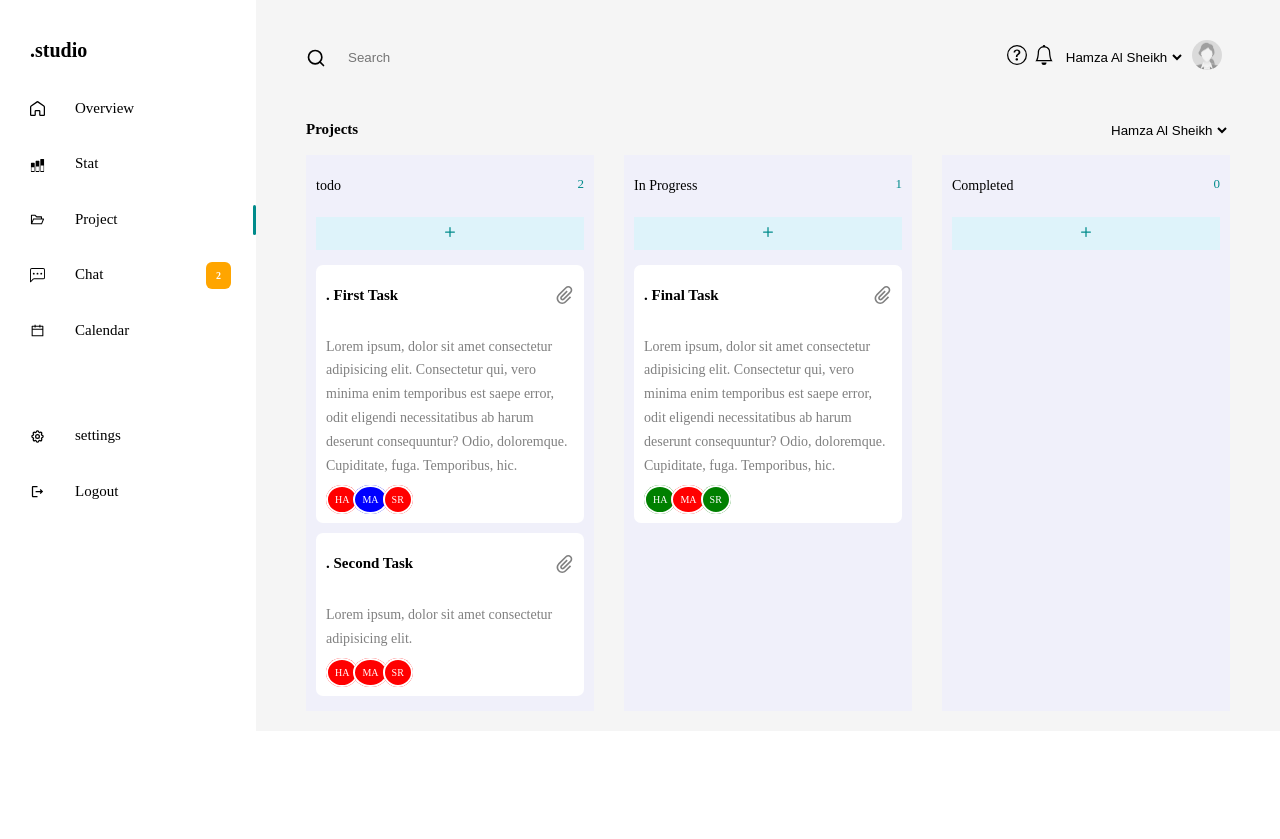
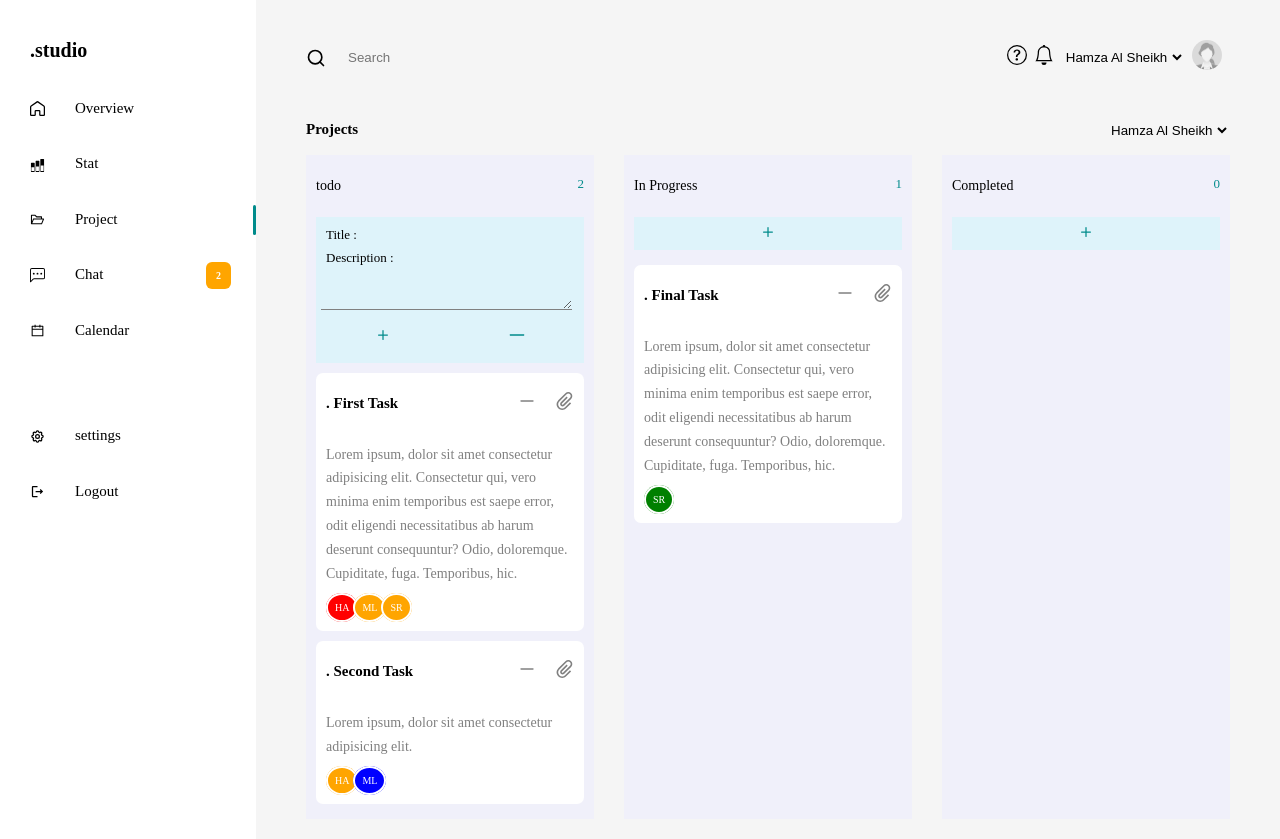
Before and after one commit to Hamza405/Todo-React, a React (Create React App) app: page / in a window 1280 px wide. Both pictures are taken after a click on the button 450 px from the left and 233 px from the top of the page. Before the commit the page ends 800 px from the top, so only its background shows below. Built offline with nearby package versions, Linux system fonts and the light colour scheme.

Commit message:
Implement add and delete todo

```diff
--- a/src/components/Projects/Todo.jsx
+++ b/src/components/Projects/Todo.jsx
@@ -24,6 +24,24 @@ const getDraggedDom = (draggableId) => {
 
 const Todo = () => {
   const [placeholderProps, setPlaceholderProps] = useState({});
+
+  const [todoList, setTodoList] = useState(DUMMY_DATA_TODO);
+  const addTodoHandler = (todo) => {
+    setTodoList((prev) => [...prev, todo]);
+  };
+  const removeTodoHandler = (todoId) => {
+    setTodoList((prev) => prev.filter((i) => i.id !== todoId));
+  };
+
+  const [inProgressList, setInProgressList] = useState(DUMMY_DATA_INPROGRESS);
+  const addInProgressList = (todo) => {
+    setInProgressList((prev) => [...prev, todo]);
+  };
+
+  const [completedList, setCompletedList] = useState(DUMMY_DATA_COMPLETED);
+  const addCompletedList = (todo) => {
+    setCompletedList((prev) => [...prev, todo]);
+  };
 
   const handleDragStart = (event) => {
     const draggedDOM = getDraggedDom(event.draggableId);
@@ -116,11 +134,11 @@ const Todo = () => {
       >
         <TodoContainer>
           <Title title="todo" count={DUMMY_DATA_TODO.length} />
-          <AddButton />
+          <AddButton onAdd={addTodoHandler} />
           <Droppable droppableId="todo" key="todo" type="MAIN">
             {(provider, snapshot) => (
               <div {...provider.droppableProps} ref={provider.innerRef}>
-                {DUMMY_DATA_TODO.map((item, index) => (
+                {todoList.map((item, index) => (
                   <Draggable key={item.id} draggableId={item.id} index={index}>
                     {(provider, snapshot) => (
                       <div
@@ -131,6 +149,8 @@ const Todo = () => {
                         <TodoCard
                           isDrag={snapshot.isDragging}
                           key={item.id}
+                          id={item.id}
+                          onDelete={removeTodoHandler}
                           title={item.title}
                           des={item.des}
                           tags={item.tags}
@@ -146,7 +166,7 @@ const Todo = () => {
         </TodoContainer>
         <TodoContainer>
           <Title title="In Progress" count={DUMMY_DATA_INPROGRESS.length} />
-          <AddButton />
+          <AddButton onAdd={addInProgressList} />
           <Droppable droppableId="inProgress" key="inProgress" type="MAIN">
             {(provider, snapshot) => (
               <div
@@ -154,7 +174,7 @@ const Todo = () => {
                 {...provider.droppableProps}
                 ref={provider.innerRef}
               >
-                {DUMMY_DATA_INPROGRESS.map((item, index) => (
+                {inProgressList.map((item, index) => (
                   <Draggable key={item.id} draggableId={item.id} index={index}>
                     {(provider, snapshot) => (
                       <div
@@ -191,7 +211,7 @@ const Todo = () => {
         </TodoContainer>
         <TodoContainer>
           <Title title="Completed" count={DUMMY_DATA_COMPLETED.length} />
-          <AddButton />
+          <AddButton onAdd={addCompletedList} />
           <Droppable droppableId="completed" key="completed" type="MAIN">
             {(provider, snapshot) => (
               <div
@@ -199,7 +219,7 @@ const Todo = () => {
                 {...provider.droppableProps}
                 ref={provider.innerRef}
               >
-                {DUMMY_DATA_COMPLETED.map((item, index) => (
+                {completedList.map((item, index) => (
                   <Draggable key={item.id} draggableId={item.id} index={index}>
                     {(provider, snapshot) => (
                       <div
--- a/src/components/Projects/widgets/AddButton/AddButton.jsx
+++ b/src/components/Projects/widgets/AddButton/AddButton.jsx
@@ -1,9 +1,52 @@
+import { useRef, useState } from "react";
 import style from "./AddButton.module.css";
+import { DUMMY_DATA_TODO, random } from "../../../../services/data";
 import { IoIosAdd } from "react-icons/io";
+import { AiOutlineMinus } from "react-icons/ai";
 
-const AddButton = ({ onClick }) => {
-  return (
-    <button onClick={onClick} className={style.button}>
+const AddButton = ({ onAdd }) => {
+  const titleRef = useRef();
+  const desRef = useRef();
+  const [addMod, setAddMod] = useState(false);
+
+  const addHandler = () => {
+    const title = titleRef.current.value;
+    const des = desRef.current.value;
+    if (title.length === 0 || desRef.length === 0) return;
+    onAdd({
+      id: Date.now().toLocaleString(),
+      title,
+      status: "todo",
+      des,
+      tags: [{ tag: "HA", color: random() }],
+    });
+  };
+
+  return addMod ? (
+    <div className={style.button}>
+      <label htmlFor="title">Title :</label>
+      <input id="title" className={style.input} />
+      <label htmlFor="des">Description :</label>
+      <br />
+      <textarea id="des" className={style.input} />
+      <br />
+      <button
+        onClick={addHandler}
+        style={{ width: "50%" }}
+        className={style.button}
+      >
+        <IoIosAdd color="darkcyan" size={20} />
+      </button>
+      <button
+        onClick={() => setAddMod(false)}
+        style={{ width: "50%" }}
+        className={style.button}
+      >
+        <AiOutlineMinus color="darkcyan" size={20} />
+      </button>
+    </div>
+  ) : (
+    <button onClick={() => setAddMod(true)} className={style.button}>
       <IoIosAdd color="darkcyan" size={20} />
     </button>
   );
--- a/src/components/Projects/widgets/AddButton/AddButton.module.css
+++ b/src/components/Projects/widgets/AddButton/AddButton.module.css
@@ -4,9 +4,35 @@
   width: 100%;
   border: none;
   background-color: rgb(222, 243, 250);
-  animation: comeScale 0.5s ease-in backwards;
+  animation: comeScale 0.25s ease-in backwards;
+  cursor: pointer;
+}
+.button > input {
+  outline: none;
+  border: none;
+  background-color: transparent;
+  margin-left: 0.5rem;
+  padding: 0.5rem;
 }
 
+.button > textarea {
+  outline: none;
+  border: none;
+  width: 90%;
+  background-color: transparent;
+  margin-left: 0.5rem;
+  padding: 0.5rem;
+  border-bottom: 1px solid gray;
+}
+
+.button > input:focus {
+  border-bottom: 1px solid gray;
+}
+
+.button > label {
+  margin-left: 1rem;
+  font-size: 1.3rem;
+}
 @keyframes comeScale {
   0% {
     opacity: 0;
--- a/src/components/Projects/widgets/TagName.jsx
+++ b/src/components/Projects/widgets/TagName.jsx
@@ -11,10 +11,8 @@ const tags = {
   zIndex: 100,
 };
 
-const TagName = ({ title }) => {
-  const colors = ["red", "blue", "green"];
-  const random = colors[Math.floor(Math.random() * colors.length)];
-  return <span style={{ backgroundColor: random, ...tags }}>{title}</span>;
+const TagName = ({ title, color }) => {
+  return <span style={{ backgroundColor: color, ...tags }}>{title}</span>;
 };
 
 export default TagName;
--- a/src/components/Projects/widgets/TodoCard.jsx
+++ b/src/components/Projects/widgets/TodoCard.jsx
@@ -1,19 +1,32 @@
 import style from "./TodoCard.module.css";
 import { ImAttachment } from "react-icons/im";
+import { AiOutlineMinus } from "react-icons/ai";
 import TagName from "./TagName";
 
-const TodoCard = ({ title, des, tags, isDrag }) => {
-  console.log(isDrag);
+const TodoCard = ({ id, title, des, tags, isDrag, onDelete }) => {
+  const deleteHandler = () => {
+    onDelete(id);
+  };
   return (
     <div className={`${style.container} ${isDrag ? style.containerR : ""}`}>
       <div className={`${style.cardHeader} ${style.cardAnimation}`}>
         <h2>. {title}</h2>
-        <ImAttachment size={18} color="gray" />
+        <div>
+          <AiOutlineMinus
+            style={{ marginRight: "2rem" }}
+            cursor="pointer"
+            onClick={deleteHandler}
+            size={18}
+            color="gray"
+          />
+          <ImAttachment size={18} color="gray" />
+        </div>
       </div>
+
       <p className={`${style.des} ${style.cardAnimation}`}>{des}</p>
       <div className={`${style.cardFooter} ${style.cardAnimation}`}>
         {tags.map((item) => (
-          <TagName key={item} title={item} />
+          <TagName key={item.tag} title={item.tag} color={item.color} />
         ))}
       </div>
     </div>
--- a/src/services/data.js
+++ b/src/services/data.js
@@ -1,17 +1,27 @@
+const colors = ["red", "blue", "green", "yellowgreen", "orange"];
+export const random = () => colors[Math.floor(Math.random() * colors.length)];
+
 export const DUMMY_DATA_TODO = [
   {
     id: "1sst",
     title: "First Task",
     status: "todo",
     des: "Lorem ipsum, dolor sit amet consectetur adipisicing elit. Consectetur qui, vero minima enim temporibus est saepe error, odit eligendi necessitatibus ab harum deserunt consequuntur? Odio, doloremque. Cupiditate, fuga. Temporibus, hic.",
-    tags: ["HA", "MA", "SR"],
+    tags: [
+      { tag: "HA", color: random() },
+      { tag: "ML", color: random() },
+      { tag: "SR", color: random() },
+    ],
   },
   {
     id: "2st",
     title: "Second Task",
     status: "todo",
     des: "Lorem ipsum, dolor sit amet consectetur adipisicing elit.",
-    tags: ["HA", "MA", "SR"],
+    tags: [
+      { tag: "HA", color: random() },
+      { tag: "ML", color: random() },
+    ],
   },
 ];
 
@@ -21,7 +31,7 @@ export const DUMMY_DATA_INPROGRESS = [
     title: "Final Task",
     status: "inProgress",
     des: "Lorem ipsum, dolor sit amet consectetur adipisicing elit. Consectetur qui, vero minima enim temporibus est saepe error, odit eligendi necessitatibus ab harum deserunt consequuntur? Odio, doloremque. Cupiditate, fuga. Temporibus, hic.",
-    tags: ["HA", "MA", "SR"],
+    tags: [{ tag: "SR", color: random() }],
   },
 ];
 
```
